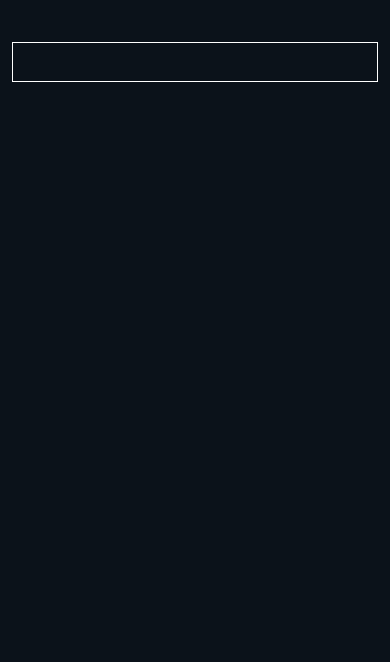
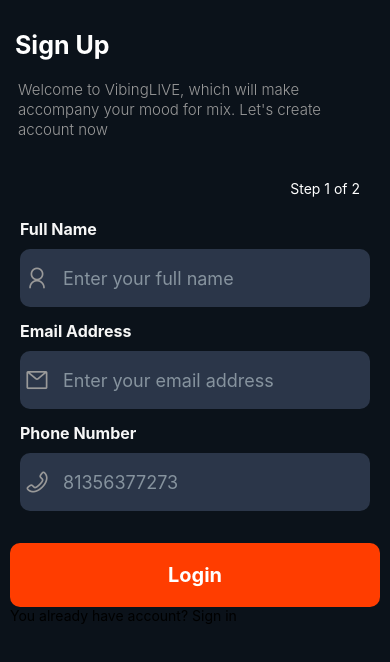
Before and after one commit to bellodavid/vibling, a React Native app: screen / in a window 390 px wide. Shown: the top 662 px of the page. Built offline with nearby package versions, Linux system fonts and the light colour scheme.

Commit message:
login screen

```diff
--- /dev/null
+++ b/components/Form/Button.tsx
@@ -0,0 +1,32 @@
+import { View, Text, TouchableOpacity, StyleSheet } from 'react-native'
+import React from 'react'
+import { pallets } from '../../constant'
+
+const Button = () => {
+  return (
+    <View>
+      <TouchableOpacity style={styles.container}>
+        <Text style={styles.text}>Login</Text>
+      </TouchableOpacity>
+    </View>
+  )
+}
+
+export default Button
+
+const styles = StyleSheet.create({
+container: {
+    marginTop: 20,
+    width: "100%",
+    backgroundColor: pallets.primary,
+    padding: 20,
+    borderRadius: 10,
+    alignContent: "center",
+},
+text:{
+    color: "white",
+    fontSize: 20,
+    fontWeight: "bold",
+    alignSelf: "center"
+}
+})
--- a/components/Form/Information.tsx
+++ b/components/Form/Information.tsx
@@ -1,12 +1,39 @@
-import { View, Text } from 'react-native'
+import { View, Text, StyleSheet } from 'react-native'
 import React from 'react'
+import { pallets } from '../../constant';
 
 const Information = () => {
   return (
     <View>
-      <Text>Information</Text>
+      <Text style={styles.text}>Sign Up</Text>
+      <Text style={styles.description}>Welcome to VibingLIVE, which will make accompany your
+        mood for mix. Let's create account now
+      </Text>
+      <View style={{}}>
+        <Text style={{alignSelf: "flex-end",
+      color: "white", marginRight: 20,
+      marginBottom: 20, marginTop: 20}}>Step 1 of 2</Text>
+      </View>
     </View>
   )
 }
 
-export default Information
+export default Information;
+
+const styles = StyleSheet.create({
+text:{
+  color: 'white',
+  fontWeight: "bold",
+  fontSize: 25,
+  paddingLeft: 5
+},
+description: {
+  color: pallets.darkGrey,
+  fontSize: 15,
+  fontWeight: "350",
+  marginTop: 20,
+  marginLeft: 8,
+  marginBottom: 20,
+  lineHeight: 20,
+}
+})
--- a/components/Form/InputField.tsx
+++ b/components/Form/InputField.tsx
@@ -1,47 +1,37 @@
 import { View, Text, TextInput, StyleSheet } from 'react-native'
 import React, { useState } from 'react'
+import { Input } from '@rneui/themed';
+import { pallets } from '../../constant';
 
 interface InputFieldProps {
-  fullName: string;
-  email: string;
+  label: string;
   phone : string;
   placeholder: string;
+  icon: string;
+  handler: string;
+  setHandler: (text: string) => void;
 }
 
-const InputField = ({fullName, email, phone, placeholder}: InputFieldProps) => {
-  const [name, setName] = useState('');
+const InputField = ({label, handler, setHandler, phone, icon, placeholder}: InputFieldProps) => {
 
   return (
-    <View style={styles.container}>
-      <Text style={styles.label}>{fullName}</Text>
-      <TextInput
-        style={styles.input}
-        placeholder={placeholder}
-        value={name}
-        onChangeText={setName}
+    <View>
+      {/* <Text style={styles.label}>Full Name</Text> */}
+      <Input
+      inputStyle={{color: 'white', paddingLeft: 10}}
+      inputContainerStyle={{borderWidth: 0, borderBottomWidth:0, paddingLeft:10,
+      padding:5, backgroundColor: pallets.input, borderColor: 'white', borderRadius: 10}}
+      containerStyle={{padding: 2, margin: 0}}
+      placeholder= {placeholder}
+      leftIcon={{ type: 'antdesign', name: `${icon}`, color: pallets.darkGrey}}
+      value={handler}
+      onChangeText={setHandler}
+      label={label}
+      labelStyle={{color: pallets.grey, paddingBottom: 10}}
       />
+
     </View>
   )
 }
 
 export default InputField;
-
-const styles = StyleSheet.create({
-  container: {
-    marginTop: 30,
-  },
-  input: {
-    height: 40,
-    margin: 12,
-    borderWidth: 1,
-    padding: 10,
-    borderColor: 'white',
-    color: 'white',
-  },
-  label: {
-    color: 'white',
-    fontWeight:"bold",
-    fontSize: 15,
-    marginLeft: 10
-  }
-});
--- a/package.json
+++ b/package.json
@@ -18,10 +18,11 @@
     "expo-status-bar": "~1.4.4",
     "react": "18.2.0",
     "react-native": "0.71.3",
+    "react-native-country-codes-picker": "^2.3.0",
+    "react-native-gesture-handler": "~2.9.0",
     "react-native-paper": "^5.2.0",
     "react-native-reanimated": "~2.14.4",
-    "react-native-vector-icons": "^9.2.0",
-    "react-native-gesture-handler": "~2.9.0"
+    "react-native-vector-icons": "^9.2.0"
   },
   "devDependencies": {
     "@babel/core": "^7.20.0",
--- a/screens/Auth/SignUp/SignUp.tsx
+++ b/screens/Auth/SignUp/SignUp.tsx
@@ -1,13 +1,54 @@
 import { View, Text, StyleSheet } from 'react-native'
-import React from 'react'
+import React, { useState } from 'react'
 import { pallets } from '../../../constant'
 import InputField from '../../../components/Form/InputField'
+import Information from '../../../components/Form/Information'
+import Button from '../../../components/Form/Button'
+import { TouchableOpacity } from 'react-native-gesture-handler'
 
 
 const SignUp = () => {
+  const [name, setName] = useState("");
+  const [email, setEmail] = useState("");
+  const [phone, setPhone] = useState("");
+
+
+
   return (
     <View style={styles.container}>
-      <InputField/>
+
+    <View style={{marginTop: 30, marginLeft: 10,
+    marginRight: 10}}>
+    <Information/>
+      <InputField
+      placeholder="Enter your full name"
+      label ="Full Name"
+      icon="user"
+      handler={name}
+      setHandler={setName}
+      />
+
+      <InputField
+      label="Email Address"
+      placeholder="Enter your email address"
+      icon="mail"
+      handler={email}
+      setHandler={setEmail}
+      />
+
+      <InputField
+      label="Phone Number"
+      placeholder="81356377273"
+      icon="phone"
+      handler={phone}
+      setHandler={setPhone}
+      />
+
+      <Button/>
+      <Text>You already have account?
+
+      Sign in</Text>
+      </View>
     </View>
   )
 }
@@ -16,6 +57,7 @@
 
 const styles = StyleSheet.create({
 container: {
+  flex: 1,
   height: "100%",
   width: "100%",
   backgroundColor: pallets.backgroundDarker
```
Also changed, not shown: 1 other file (tests, documents, lock files or other folders).
